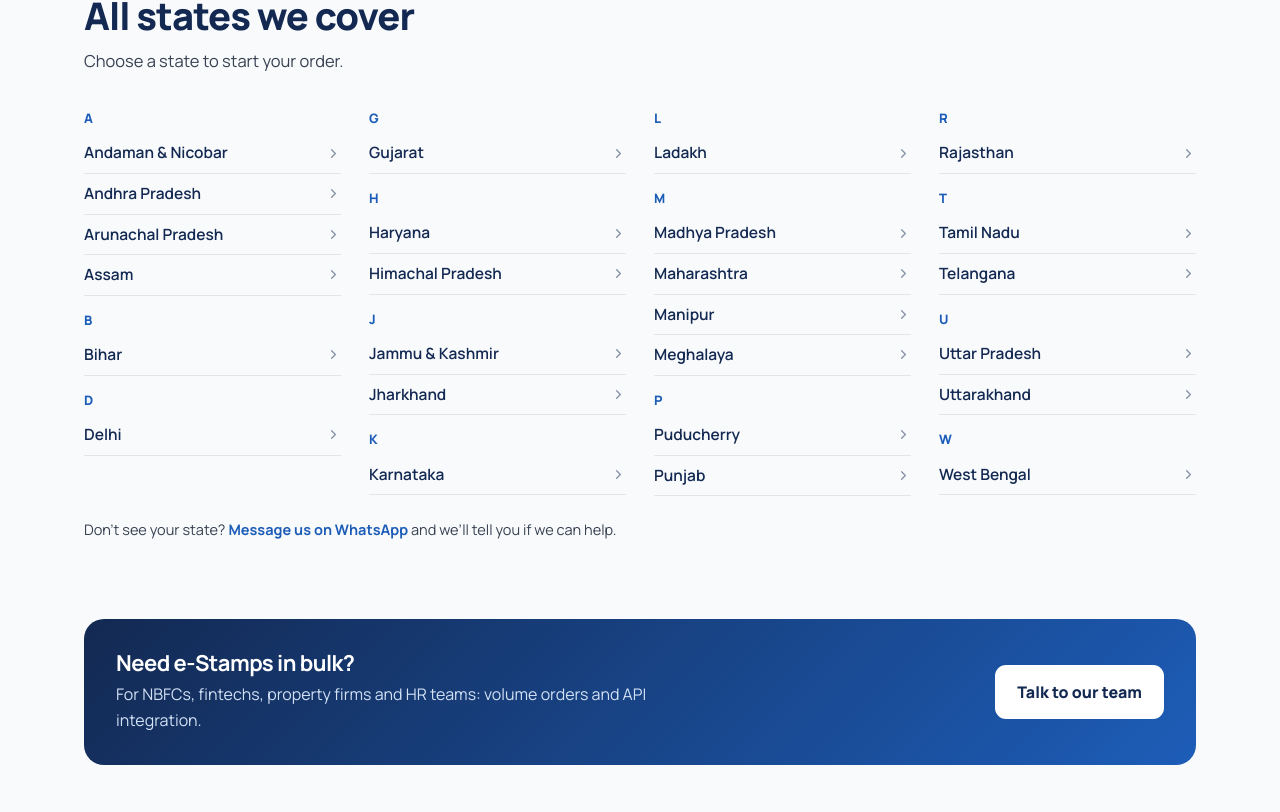
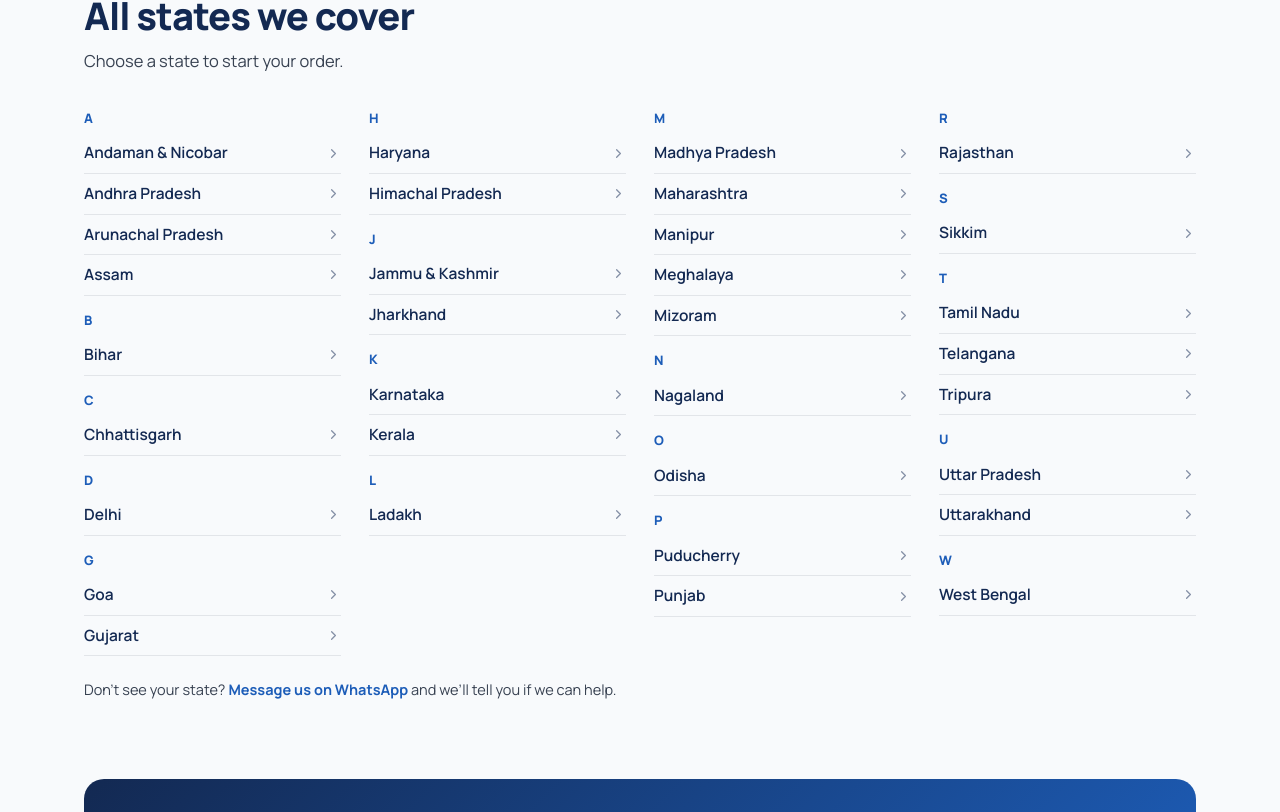
Before and after one commit to moqsoodahmed-pixel/LauncherDesk-frontend, a React (Vite) app: page /estamp in a window 1280 px wide. Shown: the part 1852-2664 px from the top of the page. Built offline with nearby package versions, Linux system fonts and the light colour scheme; no server answers.

Commit message:
upadated frontend

```diff
--- a/src/data/estamp.js
+++ b/src/data/estamp.js
@@ -41,23 +41,31 @@ export const ESTAMP_STATES = [
   { slug: 'arunachal-pradesh',   name: 'Arunachal Pradesh', script: '' },
   { slug: 'assam',               name: 'Assam',             script: '' },
   { slug: 'bihar',               name: 'Bihar',             script: 'बिहार स्टाम्प पेपर' },
+  { slug: 'chhattisgarh',        name: 'Chhattisgarh',      script: 'छत्तीसगढ़ स्टाम्प पेपर' },
   { slug: 'delhi',               name: 'Delhi',             script: 'दिल्ली स्टाम्प पेपर' },
+  { slug: 'goa',                 name: 'Goa',               script: '' },
   { slug: 'gujarat',             name: 'Gujarat',           script: 'ગુજરાત સ્ટેમ્પ પેપર' },
   { slug: 'haryana',             name: 'Haryana',           script: 'हरियाणा स्टाम्प पेपर' },
   { slug: 'himachal-pradesh',    name: 'Himachal Pradesh',  script: 'हिमाचल प्रदेश स्टाम्प पेपर' },
   { slug: 'jammu-and-kashmir',   name: 'Jammu & Kashmir',   script: '' },
   { slug: 'jharkhand',           name: 'Jharkhand',         script: 'झारखंड स्टाम्प पेपर' },
   { slug: 'karnataka',           name: 'Karnataka',         script: 'ಕರ್ನಾಟಕದ ಸ್ಟಾಂಪ್ ಪೇಪರ್' },
+  { slug: 'kerala',              name: 'Kerala',            script: 'കേരള സ്റ്റാമ്പ് പേപ്പർ' },
   { slug: 'ladakh',              name: 'Ladakh',            script: '' },
   { slug: 'madhya-pradesh',      name: 'Madhya Pradesh',    script: 'मध्य प्रदेश स्टाम्प पेपर' },
   { slug: 'maharashtra',         name: 'Maharashtra',       script: 'महाराष्ट्र स्टॅम्प पेपर' },
   { slug: 'manipur',             name: 'Manipur',           script: '' },
   { slug: 'meghalaya',           name: 'Meghalaya',         script: '' },
+  { slug: 'mizoram',             name: 'Mizoram',           script: '' },
+  { slug: 'nagaland',            name: 'Nagaland',          script: '' },
+  { slug: 'odisha',              name: 'Odisha',            script: 'ଓଡ଼ିଶା ଷ୍ଟାମ୍ପ ପେପର' },
   { slug: 'puducherry',          name: 'Puducherry',        script: 'புதுச்சேரி ஸ்டாம்ப் பேப்பர்' },
   { slug: 'punjab',              name: 'Punjab',            script: 'ਪੰਜਾਬ ਸਟੈਂਪ ਪੇਪਰ' },
   { slug: 'rajasthan',           name: 'Rajasthan',         script: 'राजस्थान स्टाम्प पेपर' },
+  { slug: 'sikkim',              name: 'Sikkim',            script: '' },
   { slug: 'tamil-nadu',          name: 'Tamil Nadu',        script: 'தமிழ்நாடு ஸ்டாம்ப் பேப்பர்' },
   { slug: 'telangana',           name: 'Telangana',         script: 'తెలంగాణ స్టాంప్ పేపర్' },
+  { slug: 'tripura',             name: 'Tripura',           script: '' },
   { slug: 'uttar-pradesh',       name: 'Uttar Pradesh',     script: 'उत्तर प्रदेश स्टाम्प पेपर' },
   { slug: 'uttarakhand',         name: 'Uttarakhand',       script: 'उत्तराखंड स्टाम्प पेपर' },
   { slug: 'west-bengal',         name: 'West Bengal',       script: 'পশ্চিমবঙ্গ স্ট্যাম্প পেপার' },
```
